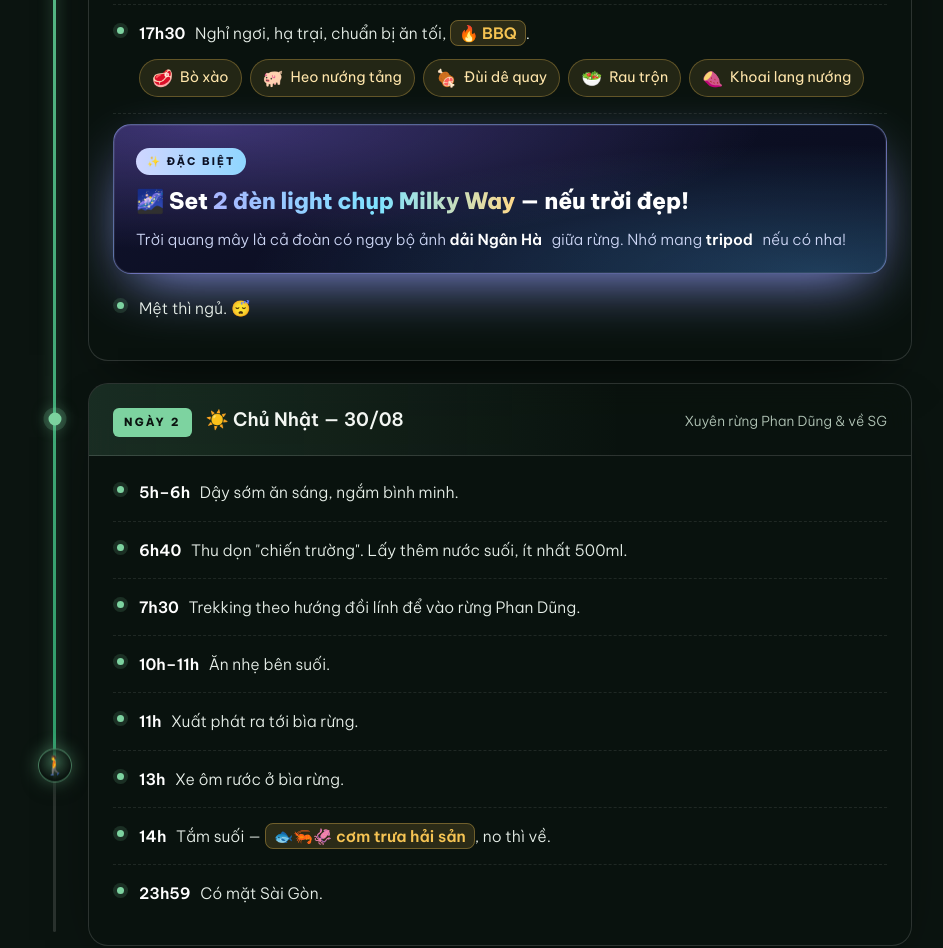
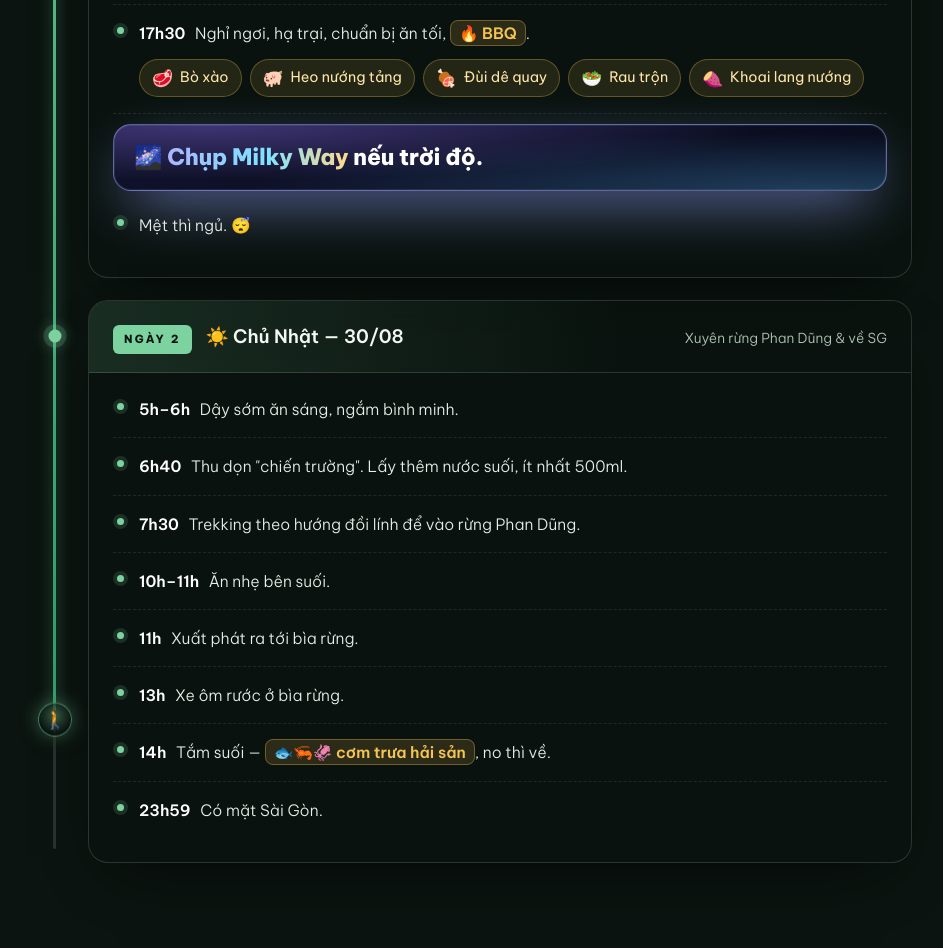
Before and after one commit to trongld230289/tnpd, a plain HTML site: page index.html in a window 1280 px wide. Shown: the part 1780-2728 px from the top of the page, without its empty margins (166-1109 px from the left). Drawn offline with Linux system fonts and the light colour scheme.

Commit message:
Rut gon card Milky Way con mot dong
Co-Authored-By: Claude Opus 5 <noreply@anthropic.com>

```diff
--- a/index.html
+++ b/index.html
@@ -319,7 +319,7 @@
   ul.steps li.star-li::before{display:none}
   .star-card{
     position:relative;overflow:hidden;border-radius:18px;
-    padding:20px 22px;border:1px solid rgba(160,178,255,.5);
+    padding:16px 20px;border:1px solid rgba(160,178,255,.5);
     background:
       radial-gradient(120% 140% at 12% 0%,rgba(150,120,255,.34),transparent 60%),
       radial-gradient(120% 140% at 92% 100%,rgba(90,190,255,.28),transparent 62%),
@@ -331,12 +331,6 @@
     0%,100%{box-shadow:0 0 0 1px rgba(255,255,255,.05) inset,0 18px 46px -20px rgba(120,140,255,.55)}
     50%{box-shadow:0 0 0 1px rgba(255,255,255,.08) inset,0 20px 62px -18px rgba(150,160,255,1)}
   }
-  .star-tag{
-    display:inline-flex;align-items:center;gap:6px;margin-bottom:10px;
-    font-size:.66rem;font-weight:800;letter-spacing:.2em;text-transform:uppercase;line-height:1.6;
-    color:#0b1024;background:linear-gradient(90deg,#cfd6ff,#8fd6ff);
-    padding:5px 11px;border-radius:999px;
-  }
   .star-card h4{
     font-size:clamp(1.1rem,4.4vw,1.42rem);font-weight:800;line-height:1.45;
     color:#fff;letter-spacing:-.01em;
@@ -346,8 +340,6 @@
     background:linear-gradient(90deg,#a9b6ff,#7fe3ff 55%,#ffd98a);
     -webkit-background-clip:text;background-clip:text;color:transparent;
   }
-  .star-card p{margin-top:8px;font-weight:300;font-size:.95rem;line-height:1.8;color:#cdd6f5}
-  .star-card p b{color:#ffe6ab;font-weight:600}
   @media (prefers-reduced-motion:reduce){.star-card{animation:none}}
 
   /* ---------- Price ---------- */
@@ -522,9 +514,7 @@
         </li>
         <li class="star-li">
           <div class="star-card">
-            <span class="star-tag">✨ Đặc biệt</span>
-            <h4>🌌 Set <em>2 đèn light chụp Milky Way</em> — nếu trời đẹp!</h4>
-            <p>Trời quang mây là cả đoàn có ngay bộ ảnh <b>dải Ngân Hà</b> giữa rừng. Nhớ mang <b>tripod</b> nếu có nha!</p>
+            <h4>🌌 <em>Chụp Milky Way</em> nếu trời độ.</h4>
           </div>
         </li>
         <li>Mệt thì ngủ. 😴</li>
```
